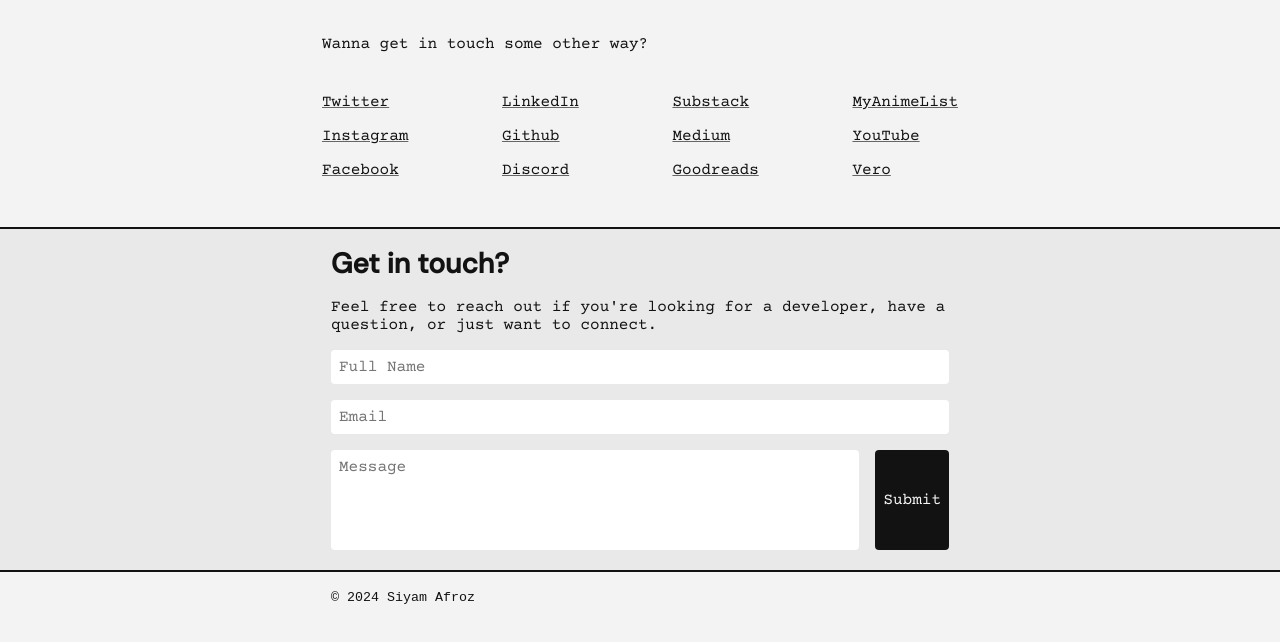
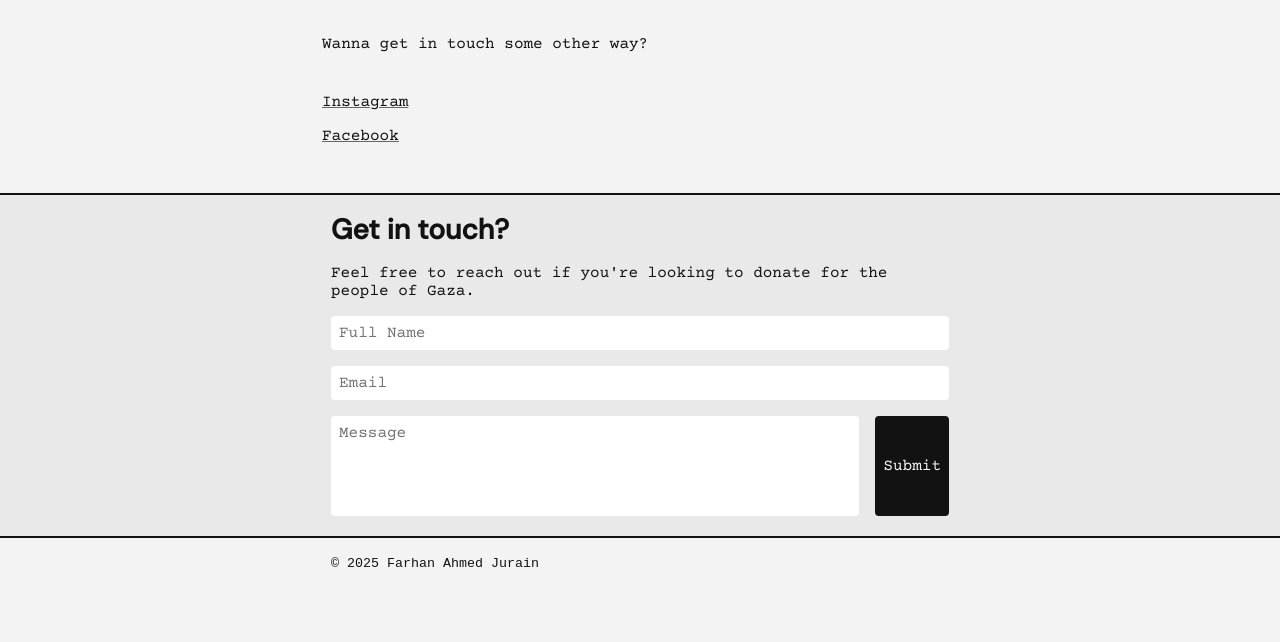
Before and after one commit to farhanjurain/ttyh-portfolio, a plain HTML site: page contact.html in a window 1280 px wide. Shown: the part 116-758 px from the top of the page. Drawn offline with nearby package versions, Linux system fonts and the light colour scheme.

Commit message:
Update contact.html

```diff
--- a/contact.html
+++ b/contact.html
@@ -16,14 +16,14 @@
 
     <!-- Twitter Card Section -->
 
-    <meta property="og:title" content="Siyam Afroz - A minimal portfolio">
-    <meta property="og:description" content="Hi! Wanna know about me? :D">
+    <meta property="og:title" content="To Trade Your Heart">
+    <meta property="og:description" content="Hi! Wanna know about us? :D">
     <meta property="og:type" content="website">
-    <meta property="og:url" content="https://siyamafroz.me/">
-    <meta property="og:site_name" content="Siyam Afroz">
+    <meta property="og:url" content="https://totradeyourheart.netlify.app/">
+    <meta property="og:site_name" content="To Trade Your Heart">
     <meta name="twitter:card" content="summary_large_image">
-    <meta name="twitter:title" content="Siyam Afroz">
-    <meta name="twitter:description" content="Hi! Wanna know about me?">
+    <meta name="twitter:title" content="To Trade Your Heart">
+    <meta name="twitter:description" content="Hi! Wanna know about us?">
     <meta name="twitter:image" content="https://siyamafroz.me/images/embed.png">
     <meta name="theme-color" content="#3b3b3b">
 
@@ -31,7 +31,7 @@
     <!--  -->
 
 
-    <title>Siyam Afroz</title>
+    <title>To Trade Your Heart</title>
     <!-- <link rel="icon" type="image/x-icon" href="images/logo.png" />  -->
     <link rel="stylesheet" href="/styles.css" />
     <link rel="preconnect" href="https://fonts.googleapis.com">
@@ -68,59 +68,11 @@
 
                 <div class="contact-section">
                     <div>
-                        <a href="https://twitter.com/soren_blank"><p>Twitter</p></a>
+                        <a href="https://www.instagram.com/totradeyourheart/"><p>Instagram</p></a>
                     </div>
 
                     <div>
-                        <a href="https://www.instagram.com/soren_blank/"><p>Instagram</p></a>
-                    </div>
-
-                    <div>
-                        <a href="https://www.facebook.com/soren.blank.0"><p>Facebook</p></a>
-                    </div>
-                </div>
-
-                <div class="contact-section">
-
-                    <div>
-                        <a href="https://www.linkedin.com/in/siyam-afroz/"><p>LinkedIn</p></a>
-                    </div>
-
-                    <div>
-                        <a href="https://github.com/sorenblank"><p>Github</p></a>
-                    </div>
-
-                    <div>
-                        <a href="https://discord.com/users/965453466510196807"><p>Discord</p></a>
-                    </div>
-                </div>
-
-                <div class="contact-section">
-                    <div>
-                        <a href="https://siyamafroz.substack.com/"><p>Substack</p></a>
-                    </div>
-
-                    <div>
-                        <a href="https://medium.com/@sorenblank"><p>Medium</p></a>
-                    </div>
-
-                    <div>
-                        <a href="https://www.goodreads.com/soren_blank"><p>Goodreads</p></a>
-                    </div>
-                </div>
-
-                <div class="contact-section">
-
-                    <div>
-                        <a href="https://myanimelist.net/profile/Soren_Blank"><p>MyAnimeList</p></a>
-                    </div>
-
-                    <div>
-                        <a href="https://www.youtube.com/@siyamafroz"><p>YouTube</p></a>
-                    </div>
-
-                    <div>
-                        <a href="https://vero.co/soren_blank/"><p>Vero</p></a>
+                        <a href="https://www.facebook.com/totradeyourheart"><p>Facebook</p></a>
                     </div>
 
                 </div>
@@ -134,7 +86,7 @@
 
         <form action="submitted.html" method="POST" data-netlify="true" name="contact">
             <h2>Get in touch?</h2>
-            <p>Feel free to reach out if you're looking for a developer, have a question, or just want to connect.</p>
+            <p>Feel free to reach out if you're looking to donate for the people of Gaza.</p>
             <input type="text" name="Name" placeholder="Full Name" required/>
             <input type="email" name="Email" placeholder="Email" required/>
 
@@ -148,7 +100,7 @@
     </section>
 
     <footer>
-        <small>© 2024 Siyam Afroz</small>
+        <small>© 2025 Farhan Ahmed Jurain</small>
     </footer>
 
     <script src="/app.js"></script>
```
